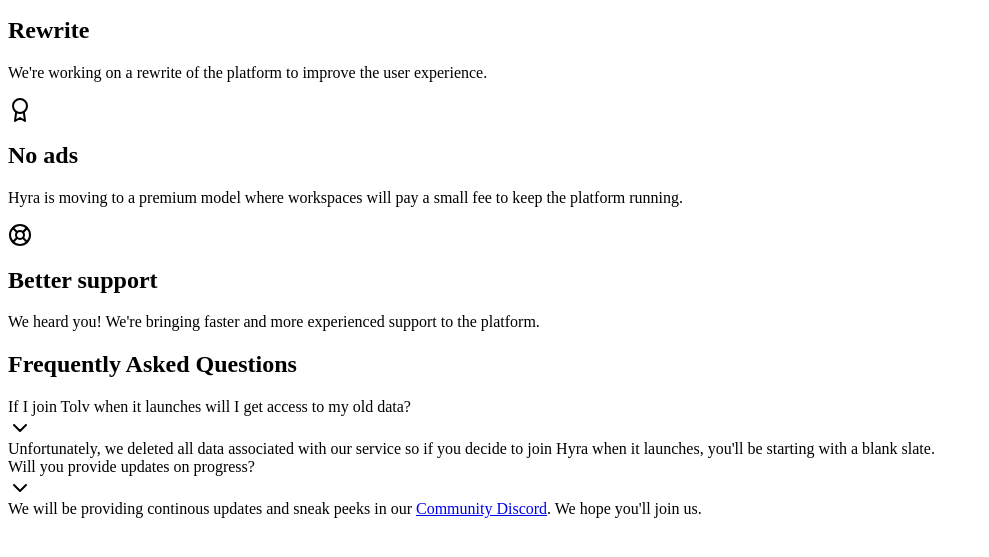
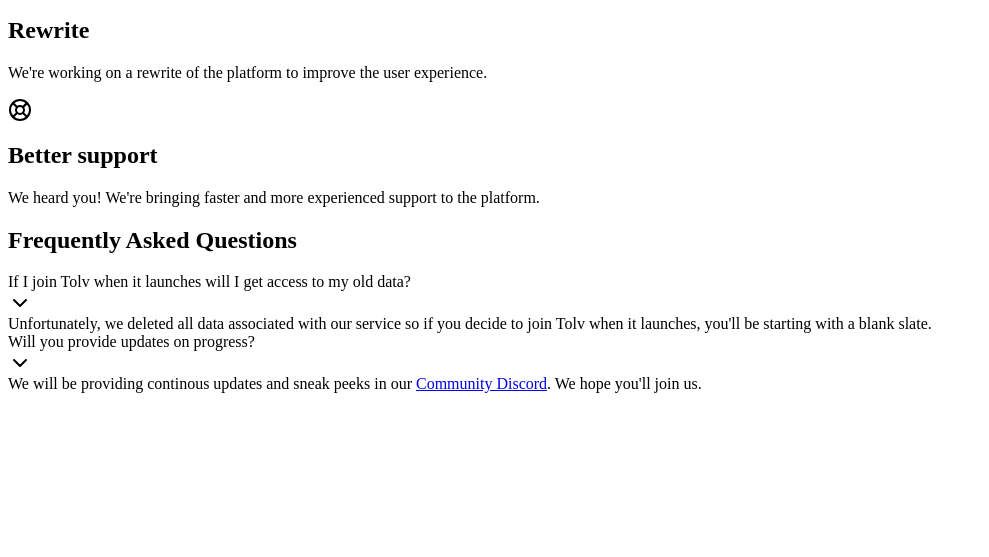
Before and after one commit to TolvRBLX/tolv-website, a plain HTML site: page index.html in a window 1280 px wide. Shown: the part 79-636 px from the top of the page, without its empty margins (0-989 px from the left). Drawn offline with Linux system fonts and the light colour scheme; a script that the page names is missing.

Commit message:
update index.html ()
Improved the website.

```diff
--- a/index.html
+++ b/index.html
@@ -1,5 +1,5 @@
 
-<a href="https://discord.gg/qMTnWRPZ7f" target="_blank" class="bg-teal-500 rounded p-2 px-4 mt-2 sm:mt-0 text-white inline-block hover:bg-teal-600 transition-colors">
+<a href="https://discord.gg/7qHYJG9pAA" target="_blank" class="bg-teal-500 rounded p-2 px-4 mt-2 sm:mt-0 text-white inline-block hover:bg-teal-600 transition-colors">
 <svg xmlns="http://www.w3.org/2000/svg" width="24" height="24" viewBox="0 0 24 24" fill="none" stroke="currentColor" stroke-width="2" stroke-linecap="round" stroke-linejoin="round" class="feather feather-message-square"><path d="M21 15a2 2 0 0 1-2 2H7l-4 4V5a2 2 0 0 1 2-2h14a2 2 0 0 1 2 2z"></path></svg>
 Community Discord
 </a>
@@ -17,13 +17,6 @@
 We're working on a rewrite of the platform to improve the user experience.
 </p>
 </div>
-<div class="flex-1 p-4 text-center">
-<svg xmlns="http://www.w3.org/2000/svg" width="24" height="24" viewBox="0 0 24 24" fill="none" stroke="currentColor" stroke-width="2" stroke-linecap="round" stroke-linejoin="round" class="feather feather-award w-10 h-10 opacity-50 mb-5"><circle cx="12" cy="8" r="7"></circle><polyline points="8.21 13.89 7 23 12 20 17 23 15.79 13.88"></polyline></svg>
-<h2 class="text-2xl font-semibold mb-2">No ads</h2>
-<p>
-Hyra is moving to a premium model where workspaces will pay a small fee to keep the platform
-running.
-</p>
 </div>
 <div class="flex-1 p-4 text-center">
 <svg xmlns="http://www.w3.org/2000/svg" width="24" height="24" viewBox="0 0 24 24" fill="none" stroke="currentColor" stroke-width="2" stroke-linecap="round" stroke-linejoin="round" class="feather feather-life-buoy w-10 h-10 opacity-50 mb-5"><circle cx="12" cy="12" r="10"></circle><circle cx="12" cy="12" r="4"></circle><line x1="4.93" y1="4.93" x2="9.17" y2="9.17"></line><line x1="14.83" y1="14.83" x2="19.07" y2="19.07"></line><line x1="14.83" y1="9.17" x2="19.07" y2="4.93"></line><line x1="14.83" y1="9.17" x2="18.36" y2="5.64"></line><line x1="4.93" y1="19.07" x2="9.17" y2="14.83"></line></svg>
@@ -45,7 +38,7 @@
 </div>
 <svg xmlns="http://www.w3.org/2000/svg" width="24" height="24" viewBox="0 0 24 24" fill="none" stroke="currentColor" stroke-width="2" stroke-linecap="round" stroke-linejoin="round" class="feather feather-chevron-down"><polyline points="6 9 12 15 18 9"></polyline></svg>
 </div>
-<div>Unfortunately, we deleted all data associated with our service so if you decide to join Hyra when
+<div>Unfortunately, we deleted all data associated with our service so if you decide to join Tolv when
 it launches, you'll be starting with a blank slate.</div>
 </div>
 <div>
@@ -57,7 +50,7 @@
 <div class="font-bold flex-1">Will you provide updates on progress?</div>
 <svg xmlns="http://www.w3.org/2000/svg" width="24" height="24" viewBox="0 0 24 24" fill="none" stroke="currentColor" stroke-width="2" stroke-linecap="round" stroke-linejoin="round" class="feather feather-chevron-down"><polyline points="6 9 12 15 18 9"></polyline></svg>
 </div>
-<div>We will be providing continous updates and sneak peeks in our <a href="https://discord.gg/qMTnWRPZ7f" target="_blank" class="text-blue-500 hover:text-blue-600">Community Discord</a>. We hope you'll
+<div>We will be providing continous updates and sneak peeks in our <a href="https://discord.gg/7qHYJG9pAA" target="_blank" class="text-blue-500 hover:text-blue-600">Community Discord</a>. We hope you'll
 join us.</div>
 </div>
 </footer>
```
